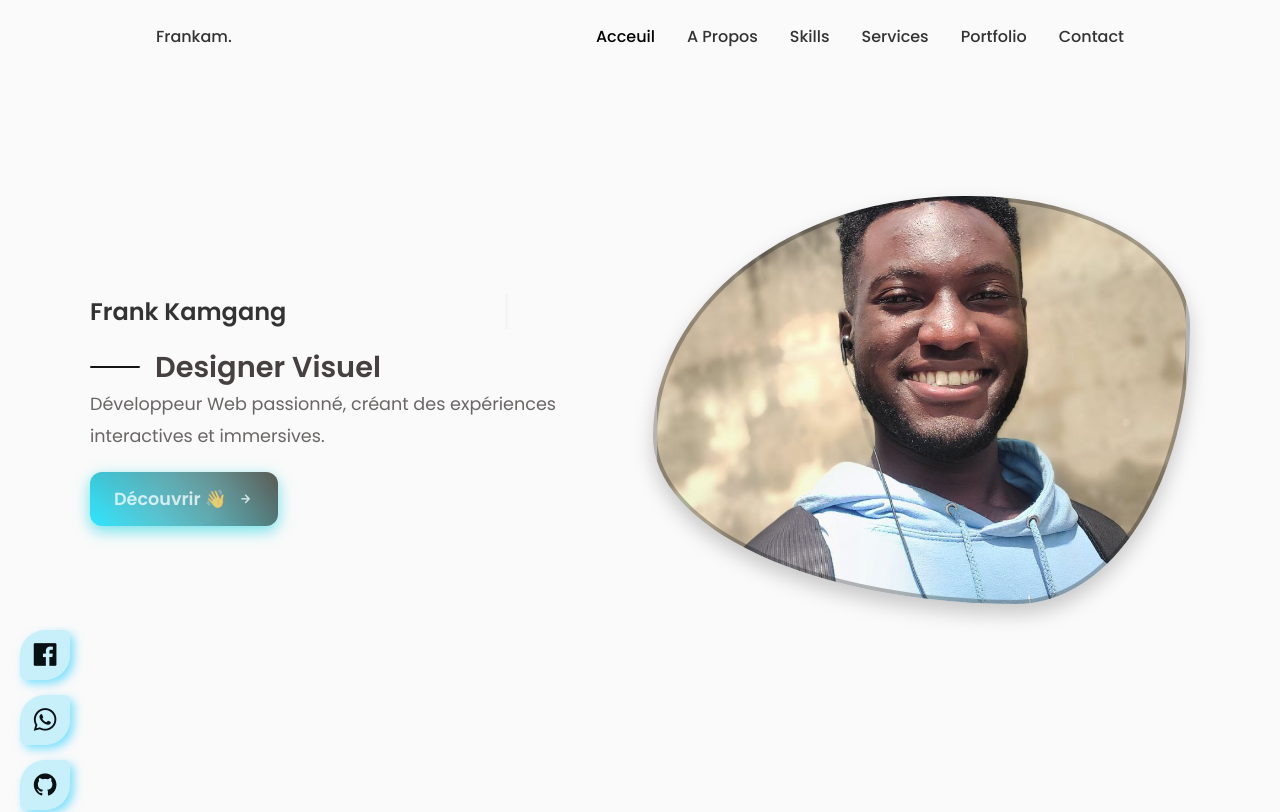
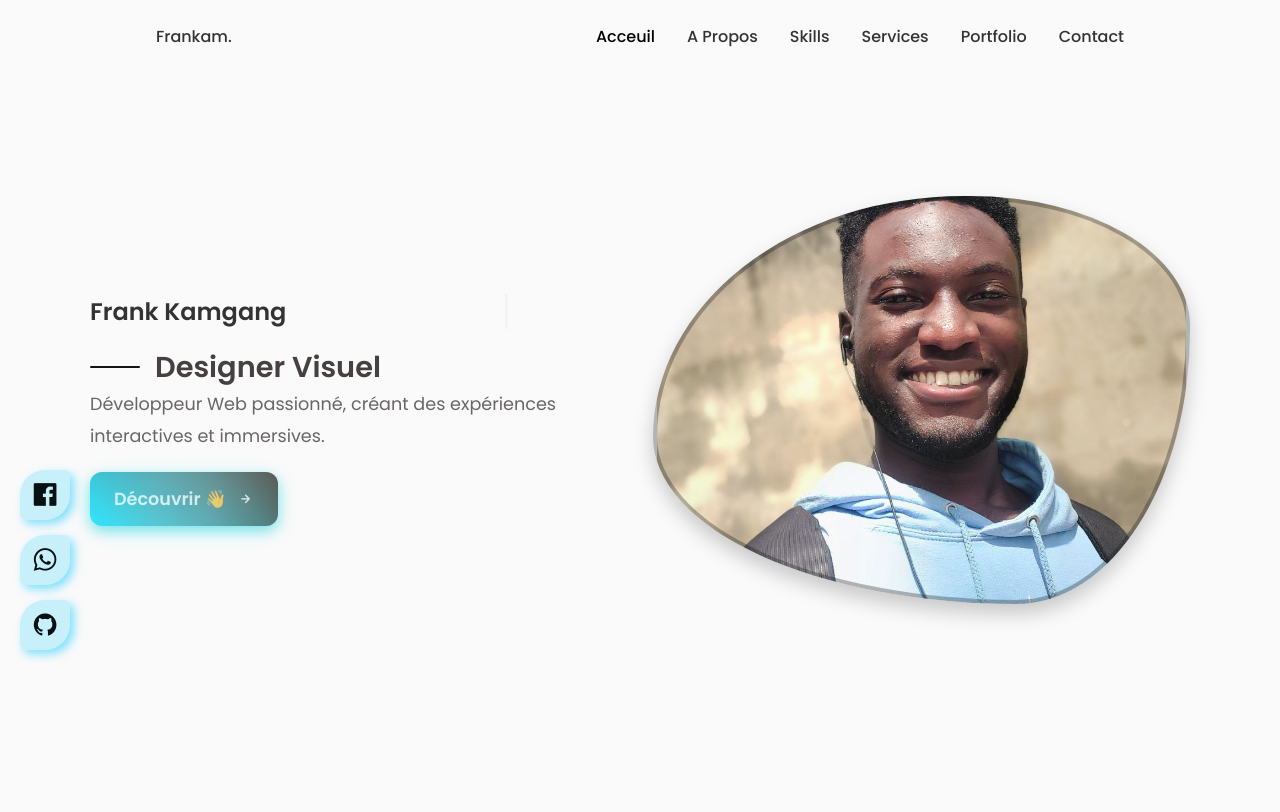
Before and after one commit to Frankam487/vrai-pf, a React (Vite) app: page / in a window 1280 px wide. Shown: the top 812 px of the page. Built offline with nearby package versions, Linux system fonts and the light colour scheme.

Commit message:
icons position changed

```diff
--- a/src/components/home/Home.jsx
+++ b/src/components/home/Home.jsx
@@ -5,7 +5,6 @@ const Home = () => {
   return (
     <section className="home">
       <div className="home-hero">
-
         <div className="text">
           <h1 className="typing-text">Frank Kamgang</h1>
           <div className="designer-title">
--- a/src/components/home/iconss.css
+++ b/src/components/home/iconss.css
@@ -1,7 +1,7 @@
 .icons {
   position: fixed;
   left: 20px;
-  top: 90%;
+  top: 70%;
   transform: translateY(-50%);
   display: flex;
   flex-direction: column;
```
